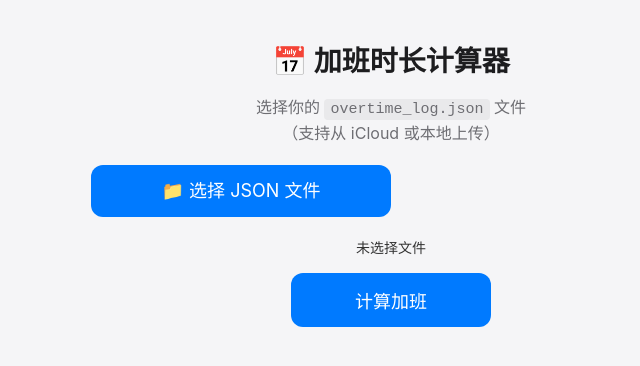
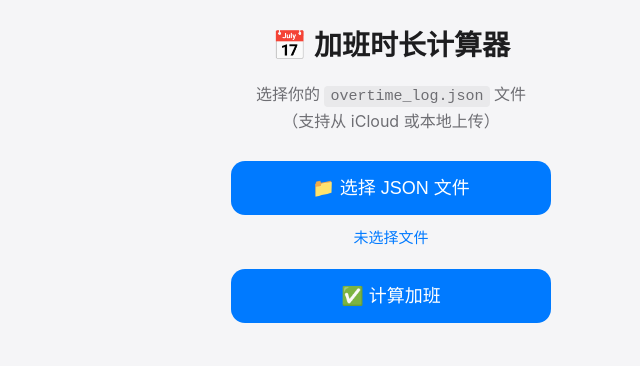
Before and after one commit to heijfdg/calculate_overtime, a plain HTML site: page index.html in a window 1280 px wide. Shown: the whole page, without its empty margins (249-889 px from the left). Drawn offline with Linux system fonts and the light colour scheme.

Commit message:
Update index.html

```diff
--- a/index.html
+++ b/index.html
@@ -5,32 +5,36 @@
   <meta name="viewport" content="width=device-width, initial-scale=1.0, maximum-scale=1.0, user-scalable=no" />
   <title>加班统计工具</title>
   <style>
+    * {
+      box-sizing: border-box;
+    }
+
     body {
       font-family: -apple-system, BlinkMacSystemFont, "PingFang SC", "Helvetica Neue", sans-serif;
-      padding: 20px;
       margin: 0;
+      padding: 24px 16px;
       background: #f5f5f7;
       color: #1d1d1f;
+      line-height: 1.5;
     }
 
     .container {
-      max-width: 600px;
+      max-width: 560px;
       margin: 0 auto;
+      text-align: center;
     }
 
     h1 {
       font-size: 28px;
-      text-align: center;
-      margin-bottom: 16px;
-      color: #1d1d1f;
+      margin: 0 0 16px;
+      font-weight: 600;
     }
 
     .description {
-      text-align: center;
       font-size: 16px;
       color: #6e6e73;
-      margin-bottom: 20px;
-      line-height: 1.5;
+      margin-bottom: 28px;
+      padding: 0 10px;
     }
 
     code {
@@ -40,98 +44,66 @@
       font-size: 15px;
     }
 
-    /* 文件输入美化 */
-    .file-input-wrapper {
-      position: relative;
-      display: inline-block;
-      width: 100%;
-      max-width: 300px;
-      margin-bottom: 12px;
-    }
-
-    #fileInput {
-      width: 100%;
-      height: 52px;
-      opacity: 0;
-      position: absolute;
-      cursor: pointer;
-    }
-
-    .file-label {
+    /* 按钮通用样式 */
+    .btn {
       display: block;
-      width: 100%;
-      height: 52px;
-      line-height: 52px;
+      width: calc(100% - 32px); /* 左右留白 */
+      max-width: 320px;         /* 防止在 iPad 上过宽 */
+      height: 54px;
+      margin: 0 auto 12px;
+      padding: 0;
+      font-size: 18px;
+      font-weight: 500;
+      line-height: 54px;
+      border: none;
+      border-radius: 14px;
       background: #007AFF;
       color: white;
-      text-align: center;
-      border-radius: 12px;
-      font-size: 18px;
-      cursor: pointer;
-      -webkit-tap-highlight-color: transparent;
-    }
-
-    .file-name {
-      margin-top: 8px;
-      font-size: 14px;
-      color: #333;
-      text-align: center;
-      min-height: 18px;
-    }
-
-    /* 按钮样式 */
-    .action-buttons {
-      display: flex;
-      gap: 12px;
-      justify-content: center;
-      flex-wrap: wrap;
-      margin: 16px 0 24px;
-    }
-
-    .btn {
-      flex: 1;
-      min-width: 120px;
-      max-width: 200px;
-      padding: 14px;
-      border: none;
-      border-radius: 12px;
-      background: #007AFF;
-      color: white;
-      font-size: 18px;
       cursor: pointer;
       -webkit-appearance: none;
       appearance: none;
       text-align: center;
       -webkit-tap-highlight-color: transparent;
+      transition: background 0.2s;
     }
 
     .btn:active {
       background: #0062cc;
     }
 
+    /* 文件名提示 */
+    .file-name {
+      min-height: 20px;
+      font-size: 15px;
+      color: #007AFF;
+      margin: 0 0 20px;
+      padding: 0 16px;
+    }
+
+    /* 结果区域 */
     .result {
       background: white;
-      padding: 20px;
-      border-radius: 16px;
-      box-shadow: 0 2px 8px rgba(0,0,0,0.05);
+      padding: 22px;
+      border-radius: 18px;
+      box-shadow: 0 3px 12px rgba(0,0,0,0.06);
       font-size: 16px;
-      line-height: 1.6;
+      text-align: left;
+      margin-top: 10px;
     }
 
     .result h2 {
       font-size: 20px;
-      margin-top: 0;
+      margin: 0 0 16px;
       color: #007AFF;
     }
 
     .result p {
       margin: 12px 0;
-      text-align: left;
     }
 
     hr {
       border: 0;
-      border-top: 1px solid #e9e9eb;
+      border-top: 1px solid #eee;
       margin: 16px 0;
     }
 
@@ -139,15 +111,20 @@
       font-weight: bold;
       font-size: 18px;
       color: #ff3b30;
+      display: block;
       margin-top: 16px;
-      display: block;
     }
 
     #installPrompt {
-      text-align: center;
       font-size: 14px;
       color: #8e8e93;
-      margin-top: 20px;
+      margin-top: 28px;
+      padding: 0 16px;
+      display: none;
+    }
+
+    /* 隐藏原生 file input */
+    #fileInput {
       display: none;
     }
   </style>
@@ -157,17 +134,13 @@
     <h1>📅 加班时长计算器</h1>
     <p class="description">选择你的 <code>overtime_log.json</code> 文件<br>（支持从 iCloud 或本地上传）</p>
 
-    <!-- 文件上传区域 -->
-    <div class="file-input-wrapper">
-      <input type="file" id="fileInput" accept=".json" onchange="showFileName()" />
-      <label for="fileInput" class="file-label">📁 选择 JSON 文件</label>
-    </div>
+    <button class="btn" onclick="document.getElementById('fileInput').click()">
+      📁 选择 JSON 文件
+    </button>
     <div class="file-name" id="fileName">未选择文件</div>
+    <button class="btn" onclick="processFile()">✅ 计算加班</button>
 
-    <!-- 按钮横向排列 -->
-    <div class="action-buttons">
-      <button class="btn" onclick="processFile()">计算加班</button>
-    </div>
+    <input type="file" id="fileInput" accept=".json" onchange="showFileName()" />
 
     <div id="result"></div>
 
@@ -177,89 +150,74 @@
   </div>
 
   <script>
-    // 显示文件名
     function showFileName() {
       const input = document.getElementById('fileInput');
-      const nameEl = document.getElementById('fileName');
+      const el = document.getElementById('fileName');
       if (input.files.length > 0) {
-        const name = input.files[0].name;
-        nameEl.textContent = `已选择：${name}`;
-        nameEl.style.color = '#007AFF';
+        el.textContent = '✅ 已选择：' + input.files[0].name;
+        el.style.color = '#007AFF';
       } else {
-        nameEl.textContent = '未选择文件';
-        nameEl.style.color = '#333';
+        el.textContent = '未选择文件';
+        el.style.color = '#999';
       }
     }
 
-    // 检测 Safari
+    // Safari 提示
     if (/Safari/.test(navigator.userAgent) && !/Chrome/.test(navigator.userAgent)) {
       document.getElementById('installPrompt').style.display = 'block';
     }
 
     function formatDuration(seconds) {
       if (seconds <= 0) return "0小时0分钟";
-      const hours = Math.floor(seconds / 3600);
-      const minutes = Math.floor((seconds % 3600) / 60);
-      return `${hours}小时${minutes}分钟`;
+      const h = Math.floor(seconds / 3600);
+      const m = Math.floor((seconds % 3600) / 60);
+      return `${h}小时${m}分钟`;
     }
 
     async function processFile() {
-      const fileInput = document.getElementById('fileInput');
-      const file = fileInput.files[0];
+      const file = document.getElementById('fileInput').files[0];
       if (!file) {
         alert("请先选择一个 JSON 文件");
         return;
       }
 
       try {
-        const text = await file.text();
-        const data = JSON.parse(text);
-
+        const data = JSON.parse(await file.text());
         const now = new Date();
         const currentYear = now.getFullYear();
         const currentMonth = now.getMonth() + 1;
-
         const weekdayNames = ["周日", "周一", "周二", "周三", "周四", "周五", "周六"];
-        let totalSeconds = 0;
+        let totalSec = 0;
         const details = [];
 
         for (const [dateStr, value] of Object.entries(data)) {
           if (!value?.entries) continue;
-
           const entries = Array.isArray(value.entries) ? value.entries : [value.entries];
           const datetimes = entries.map(ts => new Date(ts)).sort((a, b) => a - b);
-          const recordDate = new Date(dateStr);
+          const d = new Date(dateStr);
+          if (d.getFullYear() !== currentYear || d.getMonth() + 1 !== currentMonth) continue;
 
-          const year = recordDate.getFullYear();
-          const month = recordDate.getMonth() + 1;
-          if (year !== currentYear || month !== currentMonth) continue;
+          const isWeekend = d.getDay() === 0 || d.getDay() === 6;
+          let overtimeSec = 0;
 
-          const weekdayIndex = recordDate.getDay();
-          const isWeekend = weekdayIndex === 0 || weekdayIndex === 6;
-          const timesStr = datetimes.map(d => d.toTimeString().slice(0, 5)).join(", ");
-
-          let overtimeSec = 0;
-          if (isWeekend) {
-            const start = datetimes[0];
-            const end = datetimes[datetimes.length - 1];
-            overtimeSec = (end - start) / 1000;
-          } else {
-            const workEndTime = new Date(recordDate);
-            workEndTime.setHours(17, 30, 0, 0);
+          if (isWeekend && datetimes.length >= 2) {
+            overtimeSec = (datetimes[datetimes.length - 1] - datetimes[0]) / 1000;
+          } else if (!isWeekend) {
+            const workEnd = new Date(d);
+            workEnd.setHours(17, 30, 0, 0);
             const latest = datetimes[datetimes.length - 1];
-            if (latest > workEndTime) {
-              overtimeSec = (latest - workEndTime) / 1000;
-            }
+            if (latest > workEnd) overtimeSec = (latest - workEnd) / 1000;
           }
 
-          if (overtimeSec > 0) totalSeconds += overtimeSec;
-
-          details.push({
-            date: dateStr,
-            weekday: weekdayNames[weekdayIndex],
-            times: timesStr,
-            durationStr: formatDuration(overtimeSec)
-          });
+          if (overtimeSec > 0) {
+            totalSec += overtimeSec;
+            details.push({
+              date: dateStr,
+              weekday: weekdayNames[d.getDay()],
+              times: datetimes.map(t => t.toTimeString().slice(0, 5)).join(", "),
+              durationStr: formatDuration(overtimeSec)
+            });
+          }
         }
 
         details.sort((a, b) => new Date(a.date) - new Date(b.date));
@@ -268,17 +226,14 @@
         if (details.length === 0) {
           html += `<p>本月暂无加班记录。</p>`;
         } else {
-          details.forEach(day => {
+          for (const day of details) {
             html += `
-              <p>
-                <strong>${day.date} (${day.weekday})</strong><br>
-                打卡时间: ${day.times}<br>
-                加班时长: ${day.durationStr}
-              </p>
-              <hr>
-            `;
-          });
-          html += `<span class="total">总加班时长: ${(totalSeconds / 3600).toFixed(2)} 小时</span>`;
+              <p><strong>${day.date} (${day.weekday})</strong><br>
+                 打卡时间: ${day.times}<br>
+                 加班时长: ${day.durationStr}</p>
+              <hr>`;
+          }
+          html += `<span class="total">总加班时长: ${(totalSec / 3600).toFixed(2)} 小时</span>`;
         }
 
         document.getElementById('result').innerHTML = `<div class="result">${html}</div>`;
```
